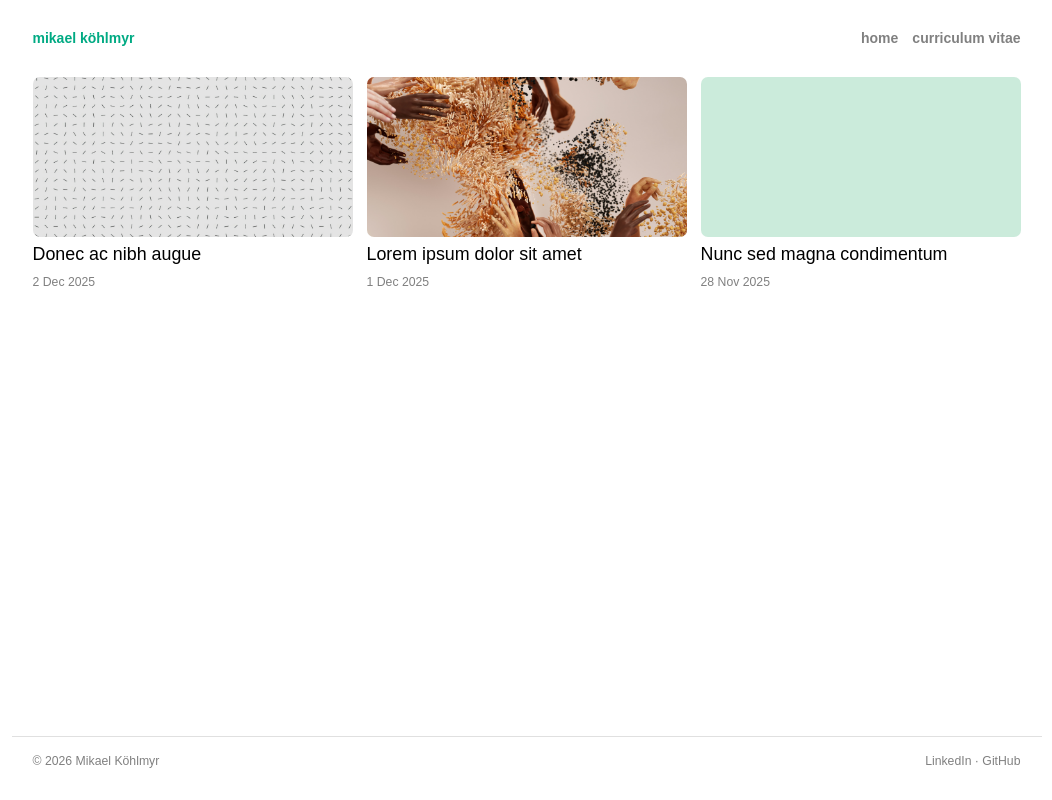
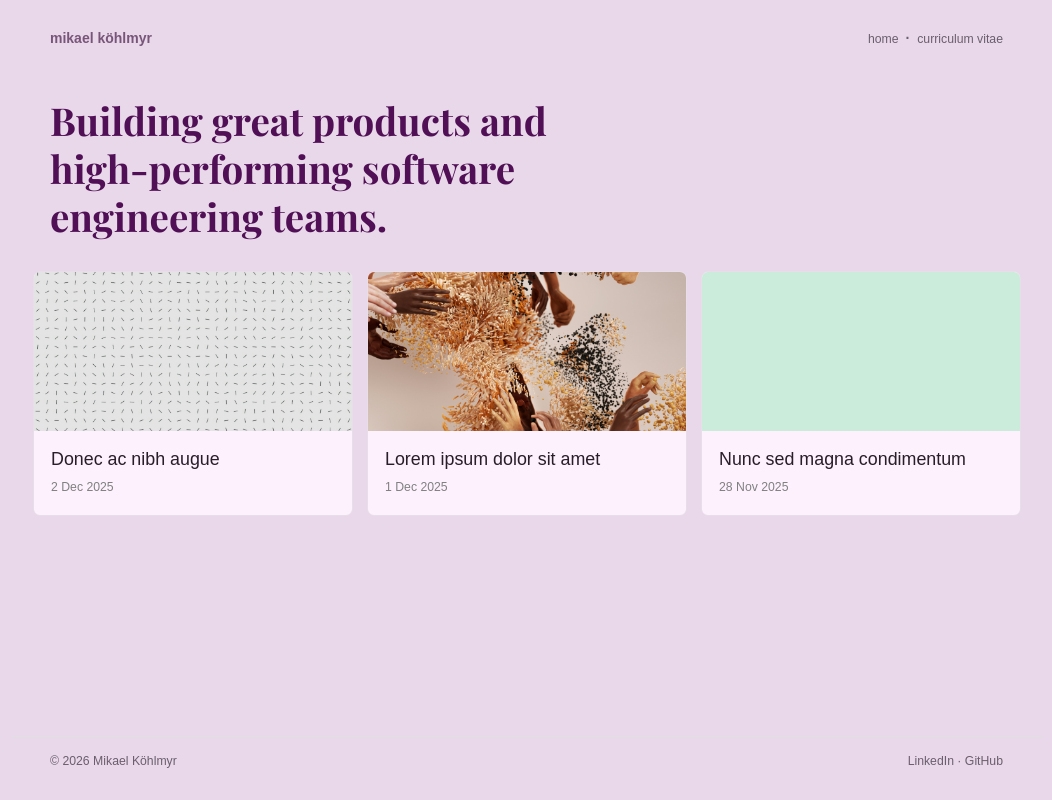
Before and after one commit to mkohlmyr/mkohlmyr.github.io, an Eleventy site: page src/index.njk in a window 1280 px wide. Shown: the whole page, without its empty margins (106-1158 px from the left). Built offline with nearby package versions, Linux system fonts and the light colour scheme; Eleventy itself is replaced by a stand-in of ours; files that its build step writes are made by us from their sources; no server answers; a small style sheet from the web is missing.

Commit message:
feat: re-design that applies a mauve styling and cards for articles

```diff
--- a/package.json
+++ b/package.json
@@ -4,7 +4,7 @@
   "description": "",
   "main": "index.js",
   "engines": {
-    "node": ">=22"
+    "node": ">=24"
   },
   "scripts": {
     "build": "eleventy",
--- a/src/_includes/header.njk
+++ b/src/_includes/header.njk
@@ -1,6 +1,6 @@
 <header>
   <nav>
-    <h1>mikael k&ouml;hlmyr</h1>
+    <p class="site-name">mikael k&ouml;hlmyr</p>
     <ul>
       <li><a href="/">home</a></li>
       <li><a href="/curriculum-vitae/">curriculum vitae</a></li>
--- a/src/assets/css/main.css
+++ b/src/assets/css/main.css
@@ -1,4 +1,12 @@
 @charset "UTF-8";
+
+@font-face {
+  font-family: "Playfair Display";
+  src: url("/assets/fonts/playfair-display-700.woff2") format("woff2");
+  font-weight: 700;
+  font-style: normal;
+  font-display: swap;
+}
 
 *,
 *:before,
@@ -67,7 +75,7 @@ svg {
 }
 
 body {
-  background-color: #ffffff;
+  background-color: oklch(0.90 0.03 324 / 1);
   display: grid;
   grid-template-columns: 1fr minmax(0, min(1030px, 100%)) 1fr;
   grid-template-rows: auto 1fr auto;
@@ -79,34 +87,42 @@ body {
 
 body > header {
   grid-area: header;
-  padding: 2rem 1.5rem 1rem 1.5rem;
+  padding: 2rem 2.75rem 1rem 2.75rem;
 }
 
 body > header > nav {
   display: flex;
   justify-content: space-between;
-  align-items: center;
+  align-items: baseline;
   font-weight: 600;
 }
 
 body > header > nav > ul {
   display: flex;
-  gap: 1rem;
+  align-items: baseline;
   list-style: none;
 }
 
-nav h1 {
+body > header > nav > ul li:not(:last-child)::after {
+  content: "\00B7";
+  margin: 0 0.5rem;
+  color: oklch(0.50 0.03 324 / 1);
+}
+
+nav .site-name {
   font-size: 1rem;
   font-weight: 600;
-  color: #00aa83;
+  color: oklch(0.5 0.07 325.9 / 1);
 }
 
 nav a {
-  color: gray;
+  color: oklch(0.50 0.03 324 / 1);
+  font-weight: 300;
+  font-size: 0.875rem;
 }
 
 nav a:hover {
-  color: black;
+  color: oklch(0.25 0.03 324 / 1);
 }
 
 body > main {
@@ -116,9 +132,9 @@ body > main {
 
 body > footer {
   grid-area: footer;
-  padding: 1rem 1.5rem 2rem 1.5rem;
+  padding: 1rem 2.75rem 2rem 2.75rem;
   font-size: 0.875rem;
-  color: gray;
+  color: oklch(0.50 0.03 324 / 1);
   border-top: 1px solid #e0e0e0;
 }
 
@@ -129,11 +145,38 @@ body > footer p {
 }
 
 body > footer a {
-  color: gray;
+  color: oklch(0.50 0.03 324 / 1);
 }
 
 body > footer a:hover {
-  color: black;
+  color: oklch(0.25 0.03 324 / 1);
+}
+
+/* Hero tagline */
+.hero {
+  padding: 1.25rem;
+  margin-bottom: 1rem;
+}
+
+.hero-tagline {
+  max-width: 36rem;
+  font-family: "Playfair Display", Georgia, serif;
+  font-size: 1.75rem;
+  font-weight: 700;
+  line-height: 1.25;
+  color: oklch(0.32 0.13 325 / 1);
+}
+
+@media (min-width: 696px) {
+  .hero-tagline {
+    font-size: 2.25rem;
+  }
+}
+
+@media (min-width: 1030px) {
+  .hero-tagline {
+    font-size: 2.75rem;
+  }
 }
 
 /* Card grid layout */
@@ -144,7 +187,17 @@ body > footer a:hover {
 }
 
 .article-card {
+  background: oklch(0.97 0.02 324 / 1);
+  border-radius: 0.5rem;
+  border: 1px solid oklch(0 0 0 / 0.08);
   overflow: hidden;
+  transition: box-shadow 0.3s ease-out, transform 0.3s ease-out, border-color 0.3s ease-out;
+}
+
+.article-card:hover {
+  border-color: oklch(0 0 0 / 0.16);
+  box-shadow: 0 10px 25px oklch(0 0 0 / 0.125);
+  transform: translateY(-2px);
 }
 
 .article-card-link {
@@ -154,25 +207,28 @@ body > footer a:hover {
 }
 
 .article-card-image-container {
-  border-radius: 0.5rem;
   overflow: hidden;
-  margin-bottom: 0.5rem;
 }
 
 .article-card-link img {
   width: 100%;
   display: block;
-  transition: transform 0.5s ease;
+  transition: transform 0.3s ease-out;
 }
 
 .article-card:hover .article-card-link img {
-  transform: scale(1.050);
+  transform: scale(1.03);
+}
+
+.article-card-body {
+  padding: 1.25rem;
 }
 
 .article-card-title {
   display: block;
   font-size: 1.275rem;
   margin-bottom: 0.5rem;
+  color: oklch(0.25 0.03 324 / 1);
 }
 
 .article-card-link time {
--- a/src/index.njk
+++ b/src/index.njk
@@ -1,6 +1,10 @@
 ---
 layout: main
 ---
+
+<section class="hero">
+  <h1 class="hero-tagline">Building great products and high-performing software engineering teams.</h1>
+</section>
 
 <div class="article-grid">
   {% for article in collections.articles %}
@@ -9,8 +13,10 @@ layout: main
         <div class="article-card-image-container">
           <img src="/assets/images/cover/{{ article.data.cover }}" alt="{{ article.data.title }}"/>
         </div>
-        <span class="article-card-title">{{ article.data.title }}</span>
-        <time datetime="{{ article.data.date }}">{{ article.data.date | formatDate }}</time>
+        <div class="article-card-body">
+          <span class="article-card-title">{{ article.data.title }}</span>
+          <time datetime="{{ article.data.date }}">{{ article.data.date | formatDate }}</time>
+        </div>
       </a>
     </article>
   {% endfor %}
```
Also changed, not shown: .github/workflows/main.yml, src/assets/fonts/playfair-display-700.woff2 (added), 1 other file.
